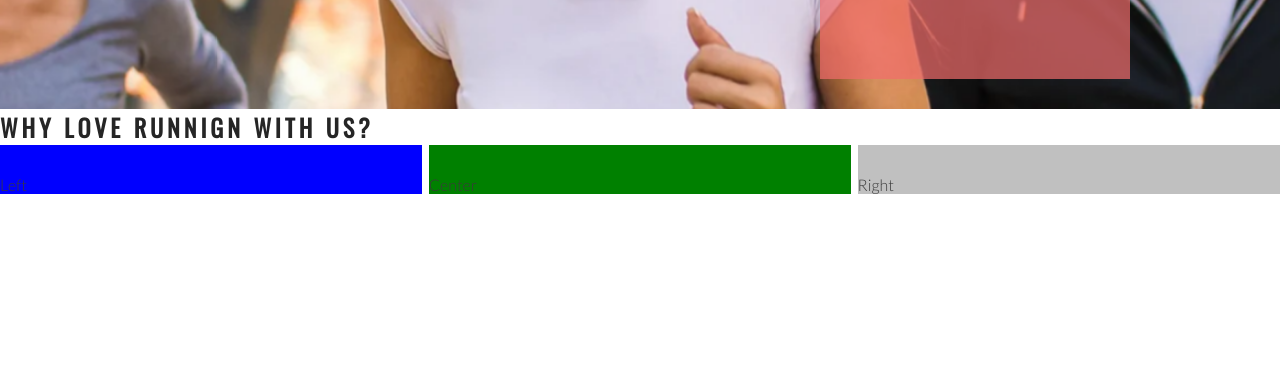
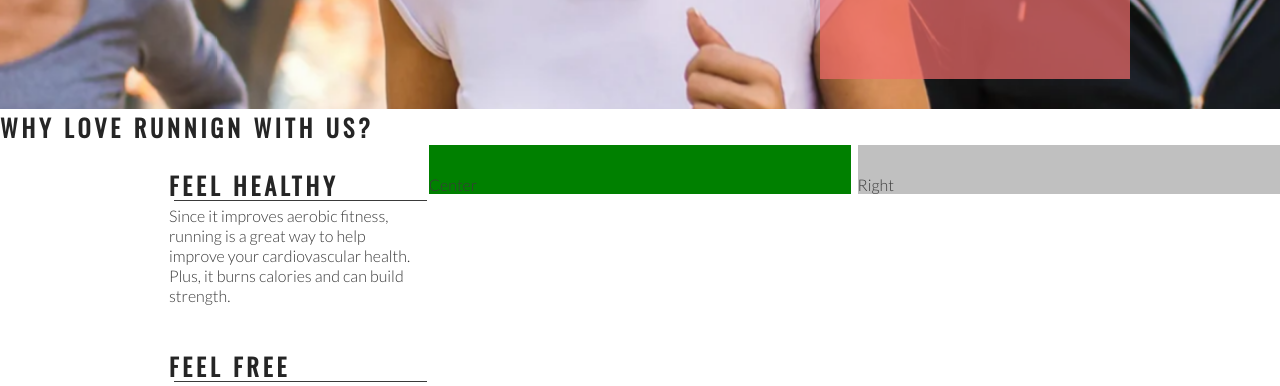
Before and after one commit to Raxxius/love-running-project, a plain HTML site: page index.html in a window 1280 px wide. Shown: the part 566-952 px from the top of the page. Drawn offline with nearby package versions, Linux system fonts and the light colour scheme.

Commit message:
add left about content

```diff
--- a/assets/css/style.css
+++ b/assets/css/style.css
@@ -117,7 +117,6 @@ h1, h2 {
     padding-top: 30px;
     width: 33%;
     float: left;
-    background-color: blue;
 }
 
 #right-about {
@@ -133,3 +132,17 @@ h1, h2 {
     margin: 0 auto;
     background-color: green;
 }
+
+hr {
+    border-top: 1px solid #3a3a3a;
+    width: 100%;
+    margin: 5px;
+}
+
+.left-about-heading {
+    width: 60%;
+    float: right;
+    line-height: 20px;
+    clear: both;
+    margin-bottom: 50px;
+}
--- a/index.html
+++ b/index.html
@@ -39,7 +39,22 @@
     </section>
     <section id="club-ethos">
        <h1>Why Love Runnign With Us?</h1>
-       <div id="left-about">Left</div>
+       <div id="left-about">
+           <div class="left-about-heading">
+               <h2>Feel Healthy</h2>
+               <hr>
+               <p>
+                Since it improves aerobic fitness, running is a great way to help improve your cardiovascular health. Plus, it burns calories and can build strength.
+               </p>
+           </div>
+           <div class="left-about-heading">
+            <h2>Feel Free</h2>
+            <hr>
+            <p>
+                Physical exercise, running included, is known to release endorphins in the brain. Endorphins make you more energetic, more awake and, yes, happier.
+            </p>
+        </div>
+       </div>
        <div id="right-about">Right</div>
        <div id="center-about">Center</div>
     </section>
```
